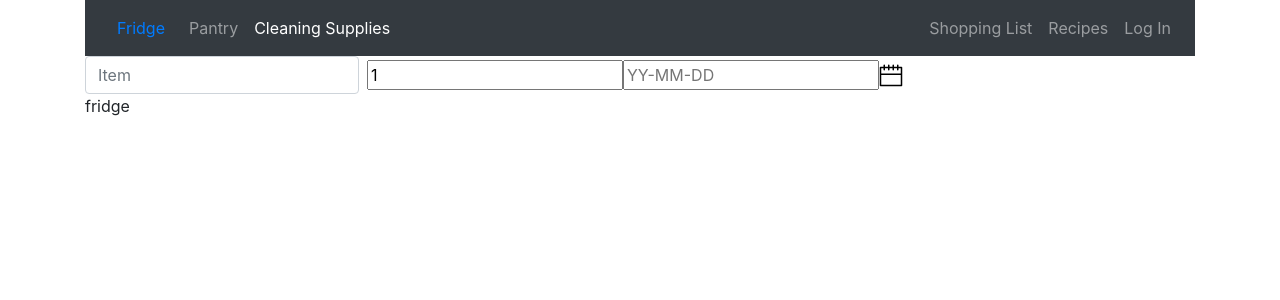
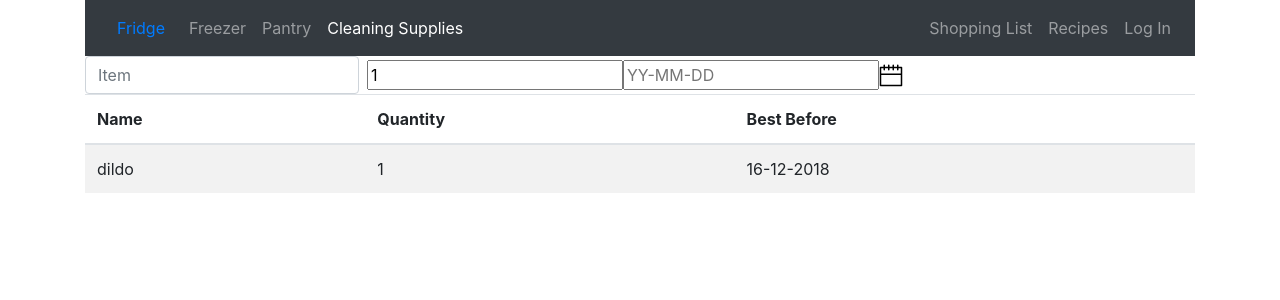
Before and after one commit to adzika/FoodManagementApp, a Vue app: page /#/category/cleaning-supplies in a window 1280 px wide. Shown: the top 300 px of the page. Built offline with nearby package versions, Linux system fonts and the light colour scheme.

Commit message:
Added "freezer" in header and store. The app shows the content of the location (only fridge at the moment).

```diff
--- a/src/components/Header.vue
+++ b/src/components/Header.vue
@@ -9,6 +9,7 @@
       <b-collapse is-nav id="nav_collapse">
 
         <b-navbar-nav>
+          <router-link class="nav-link" to="/category/freezer" active-class="active">Freezer</router-link>
           <router-link class="nav-link" to="/category/pantry" active-class="active">Pantry</router-link>
           <router-link class="nav-link" to="/category/cleaning-supplies" active-class="active">Cleaning Supplies</router-link>
         </b-navbar-nav>
--- a/src/store.js
+++ b/src/store.js
@@ -5,12 +5,37 @@ Vue.use(Vuex)
 
 export default new Vuex.Store({
   state: {
-
+    locations: [
+      {
+        name: 'fridge',
+        items: [{
+          name: 'dildo',
+          quantity: 1,
+          bestBefore: '16-12-2018'
+        }]
+      },
+      {
+        name: 'freezer',
+        items: []
+      },
+      {
+        name: 'pantry',
+        items: []
+      },
+      {
+        name: 'cleaning-supplies',
+        items: []
+      }
+    ],
+    shoppingList: []
   },
-  mutations: {
-
-  },
-  actions: {
-
+  mutations: {},
+  actions: {},
+  getters: {
+    getItemsFromLocation: (state) => (locationName) => {
+      return state.locations.find((location) => {
+        return location.name === locationName
+      }).items;
+    }
   }
 })
--- a/src/views/Location.vue
+++ b/src/views/Location.vue
@@ -16,16 +16,25 @@
         </label>
       </b-form>
     </div>
-    {{ category }}
+    <div id="itemsShown">
+      <b-table striped hover :items="items">
+      </b-table>
+    </div>
   </div>
 </template>
 
 <script>
+
   export default {
     data() {
       return {
         category: 'fridge'
       }
+    },
+    computed:{
+     items() {
+       return this.$store.getters.getItemsFromLocation(this.category);
+     },
     },
     watch: {
       '$route' (to, from) {
```
